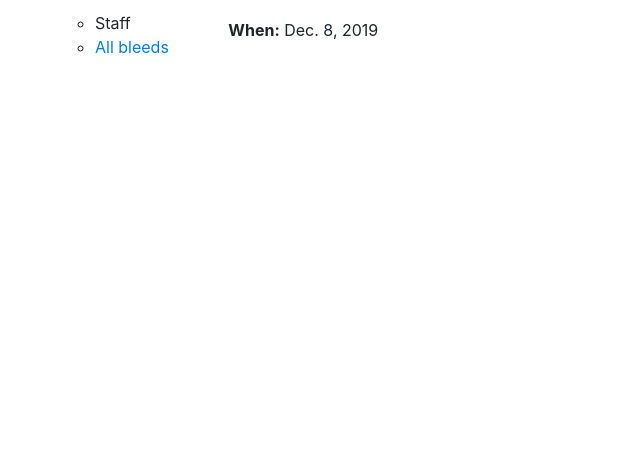
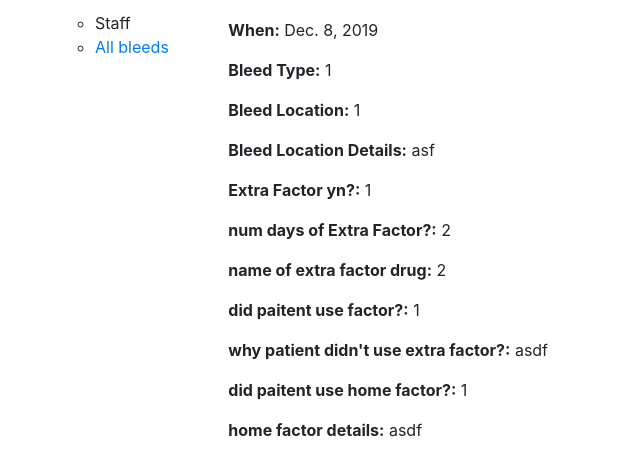
Before and after one commit to jaredgabaldon/HemoSense_POF_Rev1, a Django app: page /catalog/bleed/5 in a window 1280 px wide. Shown: the part 158-634 px from the top of the page, without its empty margins (0-640 px from the left). Run offline with Django 3.2, Linux system fonts and the light colour scheme; a user stored in the database is signed in; data comes from the database, SQL or seed files in the repository; both versions use the stored data as it was after the commit; some libraries are stand-ins or nearby versions.

Commit message:
tailoring to hemosense needs

```diff
--- a/catalog/templates/base_generic.html
+++ b/catalog/templates/base_generic.html
@@ -25,7 +25,6 @@
         <ul class="sidebar-nav">
          {% if user.is_authenticated %}
            <li>User: {{ user.get_username }}</li>
-<!--           <li><a href="{% url 'my-borrowed' %}">My Borrowed</a></li>-->
            <li><a href="{% url 'my-bleeds' %}">My Bleeds</a></li>
            <li><a href="{% url 'logout'%}?next={{request.path}}">Logout</a></li>
          {% else %}
@@ -37,10 +36,9 @@
         <ul class="sidebar-nav">
         <li>Staff</li>
         {% if perms.catalog.can_mark_returned %}
-<!--        <li><a href="{% url 'all-borrowed' %}">All borrowed</a></li>-->
-        <li><a href="{% url 'all-bleeds' %}">All bleeds</a></li>
-        {% endif %}
-        </ul>
+          <li><a href="{% url 'all-bleeds' %}">All bleeds</a></li>
+          {% endif %}
+          </ul>
          {% endif %}
 
      {% endblock %}
--- a/catalog/templates/catalog/bleedinfo_detail.html
+++ b/catalog/templates/catalog/bleedinfo_detail.html
@@ -5,8 +5,18 @@
 
   <p><strong>Patient:</strong> <a href="">{{ bleedinfo.patient }}</a></p> <!-- author detail link not yet defined -->
   <p><strong>Summary:</strong> {{ bleedinfo.summary }}</p>
-  <p><strong>ticket_initated_by:</strong> {{ book.ticket_initated_by }}</p>
+  <p><strong>ticket_initated_by:</strong> {{ bleedinfo.get_ticket_initated_by_display }}</p>
   <p><strong>When:</strong> {{ bleedinfo.when_bleed_occured }}</p>
+  <p><strong>Bleed Type:</strong> {{ bleedinfo.bleed_type }}</p>
+  <p><strong>Bleed Location:</strong> {{ bleedinfo.bleed_location }}</p>
+  <p><strong>Bleed Location Details:</strong> {{ bleedinfo.bleed_location_details }}</p>
+  <p><strong>Extra Factor yn?:</strong> {{ bleedinfo.extra_factor_yn }}</p>
+  <p><strong>num days of Extra Factor?:</strong> {{ bleedinfo.num_of_days_extra_factor_was_used }}</p>
+  <p><strong>name of extra factor drug:</strong> {{ bleedinfo.name_of_extra_factor_drug }}</p>
+  <p><strong>did paitent use factor?:</strong> {{ bleedinfo.did_patient_use_factor_yn }}</p>
+  <p><strong>why patient didn't use extra factor?:</strong> {{ bleedinfo.why_patinet_did_not_use_facor }}</p>
+  <p><strong>did paitent use home factor?:</strong> {{ bleedinfo.did_patient_use_home_factor_yn }}</p>
+  <p><strong>home factor details:</strong> {{ bleedinfo.home_factor_supply_details }}</p>
 
 <!--  <div style="margin-left:20px;margin-top:20px">-->
 <!--    <h4>Copies</h4>-->
--- a/catalog/templates/index.html
+++ b/catalog/templates/index.html
@@ -6,8 +6,8 @@
   <h2>Dynamic content</h2>
   <p>The library has the following record counts:</p>
   <ul>
-    <li><strong>Total Injuries:</strong> {{ num_injuries }}</li>
-    <li><strong>Total Breaks:</strong> {{ num_breaks }}</li>
+    <li><strong>Total Bleeds:</strong> {{ num_bleeds }}</li>
+    <li><strong>Total Joint Bleeds:</strong> {{ num_joint_bleeds }}</li>
   </ul>
 
 <p>You have visited this page {{ num_visits }}{% if num_visits == 1 %} time{% else %} times{% endif %}.</p>
--- a/catalog/views.py
+++ b/catalog/views.py
@@ -16,12 +16,8 @@ from catalog.forms import RenewBookForm
 def index(request):
     """View function for home page of site."""
     # Generate counts of some of the main objects
-    num_injuries = Injury.objects.all().count()
-    num_breaks = Injury.objects.filter(injury_type=1).count()
-    # Available copies of books
-#    num_people_available = BookInstance.objects.filter(status__exact='a').count()
-#    num_authors = Author.objects.count()  # The 'all()' is implied by default.
-
+    num_bleeds = BleedInfo.objects.all().count()
+    num_joint_bleeds = BleedInfo.objects.filter(bleed_location=1).count()
 
     # Number of visits to this view, as counted in the session variable.
     num_visits = request.session.get('num_visits', 0)
@@ -31,7 +27,7 @@ def index(request):
     return render(
         request,
         'index.html',
-        context={'num_injuries': num_injuries, 'num_breaks': num_breaks,
+        context={'num_bleeds': num_bleeds, 'num_joint_bleeds': num_joint_bleeds,
                  'num_visits': num_visits},
     )
 
@@ -102,9 +98,10 @@ class InjuriesByUserListView(LoginRequiredMixin, generic.ListView):
 class BleedsByUserListView(LoginRequiredMixin, generic.ListView):
     """Generic class-based view listing books on loan to current user."""
     model = BleedInfo
-    template_name = 'catalog/bleed_list_by_user.html'
+    template_name = 'catalog/bleedinfo_list_by_user.html'
 
     def get_queryset(self):
+        print(BleedInfo.objects.filter(patient=self.request.user))
         return BleedInfo.objects.filter(patient=self.request.user)
 
 
@@ -151,10 +148,6 @@ class BleedsAllListView(PermissionRequiredMixin, generic.ListView):
         return BleedInfo.objects.all()
 
 
-
-
-
-
 def create_new_injury(request):
     if request.method == "POST":
         form = InjuryForm(request.POST)
@@ -171,12 +164,13 @@ def create_new_injury(request):
     context = {'request': request, 'form': form}
     return render(request, 'catalog/injury_form.html', context)
 
+
 def create_new_bleed_ticket(request):
     if request.method == "POST":
         form = BleedForm(request.POST)
         if form.is_valid():
             bleed_info = form.save(commit=False)
-            bleed_info.person = request.user
+            bleed_info.patient = request.user
             bleed_info.save()
             return HttpResponseRedirect(reverse('my-bleeds'))
         else:
@@ -185,7 +179,7 @@ def create_new_bleed_ticket(request):
     else:
         form = BleedForm(initial={'person': request.user})
     context = {'request': request, 'form': form}
-    return render(request, 'catalog/injury_form.html', context)
+    return render(request, 'catalog/bleed_form.html', context)
 
 @permission_required('catalog.can_mark_returned')
 def renew_book_librarian(request, pk):
```
Also changed, not shown: catalog/templates/catalog/bleed_list_by_user.html (deleted, +0 -19 lines), catalog/templates/catalog/bleedinfo_list_by_user.html (added, +19 -0 lines), db.sqlite3.
